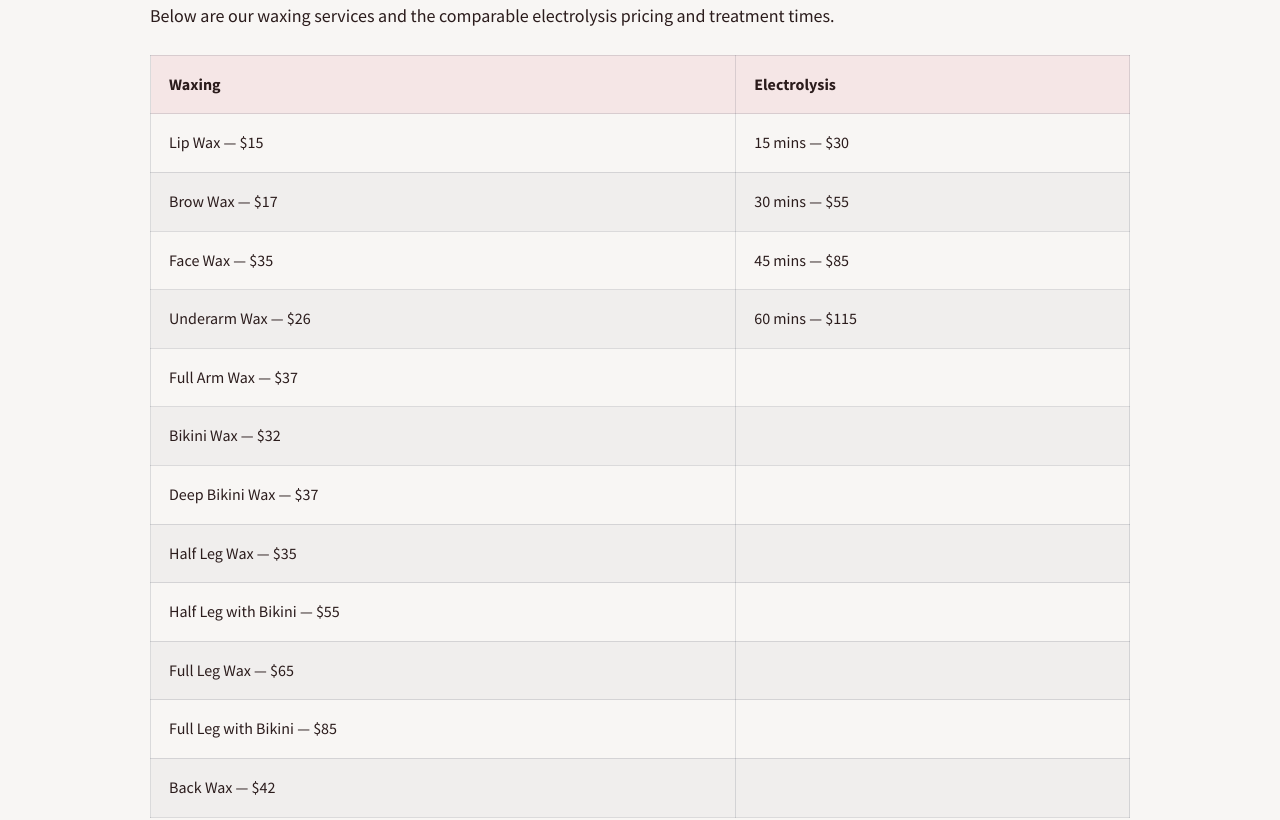
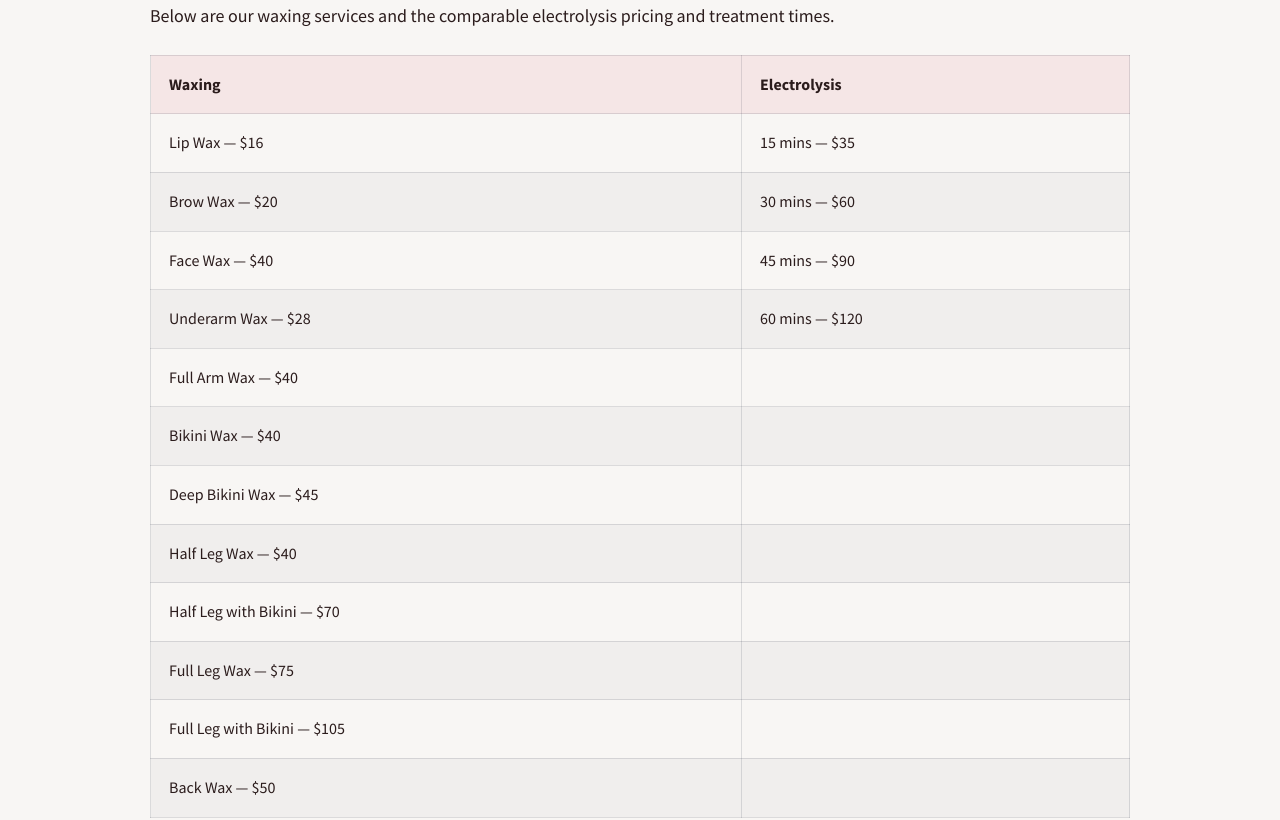
Before and after one commit to u1038066/torrie-site, a plain HTML site: page services/index.html in a window 1280 px wide. Shown: the part 158-978 px from the top of the page. Drawn offline with Linux system fonts and the light colour scheme.

Commit message:
Updated prices on services page

```diff
--- a/services/index.html
+++ b/services/index.html
@@ -35,51 +35,51 @@
                 </thead>
                 <tbody>
                     <tr>
-                        <td>Lip Wax — $15</td>
-                        <td>15 mins — $30</td>
+                        <td>Lip Wax — $16</td>
+                        <td>15 mins — $35</td>
                     </tr>
                     <tr>
-                        <td>Brow Wax — $17</td>
-                        <td>30 mins — $55</td>
+                        <td>Brow Wax — $20</td>
+                        <td>30 mins — $60</td>
                     </tr>
                     <tr>
-                        <td>Face Wax — $35</td>
-                        <td>45 mins — $85</td>
+                        <td>Face Wax — $40</td>
+                        <td>45 mins — $90</td>
                     </tr>
                     <tr>
-                        <td>Underarm Wax — $26</td>
-                        <td>60 mins — $115</td>
+                        <td>Underarm Wax — $28</td>
+                        <td>60 mins — $120</td>
                     </tr>
                     <tr>
-                        <td>Full Arm Wax — $37</td>
+                        <td>Full Arm Wax — $40</td>
                         <td></td>
                     </tr>
                     <tr>
-                        <td>Bikini Wax — $32</td>
+                        <td>Bikini Wax — $40</td>
                         <td></td>
                     </tr>
                     <tr>
-                        <td>Deep Bikini Wax — $37</td>
+                        <td>Deep Bikini Wax — $45</td>
                         <td></td>
                     </tr>
                     <tr>
-                        <td>Half Leg Wax — $35</td>
+                        <td>Half Leg Wax — $40</td>
                         <td></td>
                     </tr>
                     <tr>
-                        <td>Half Leg with Bikini — $55</td>
+                        <td>Half Leg with Bikini — $70</td>
                         <td></td>
                     </tr>
                     <tr>
-                        <td>Full Leg Wax — $65</td>
+                        <td>Full Leg Wax — $75</td>
                         <td></td>
                     </tr>
                     <tr>
-                        <td>Full Leg with Bikini — $85</td>
+                        <td>Full Leg with Bikini — $105</td>
                         <td></td>
                     </tr>
                     <tr>
-                        <td>Back Wax — $42</td>
+                        <td>Back Wax — $50</td>
                         <td></td>
                     </tr>
                 </tbody>
```
